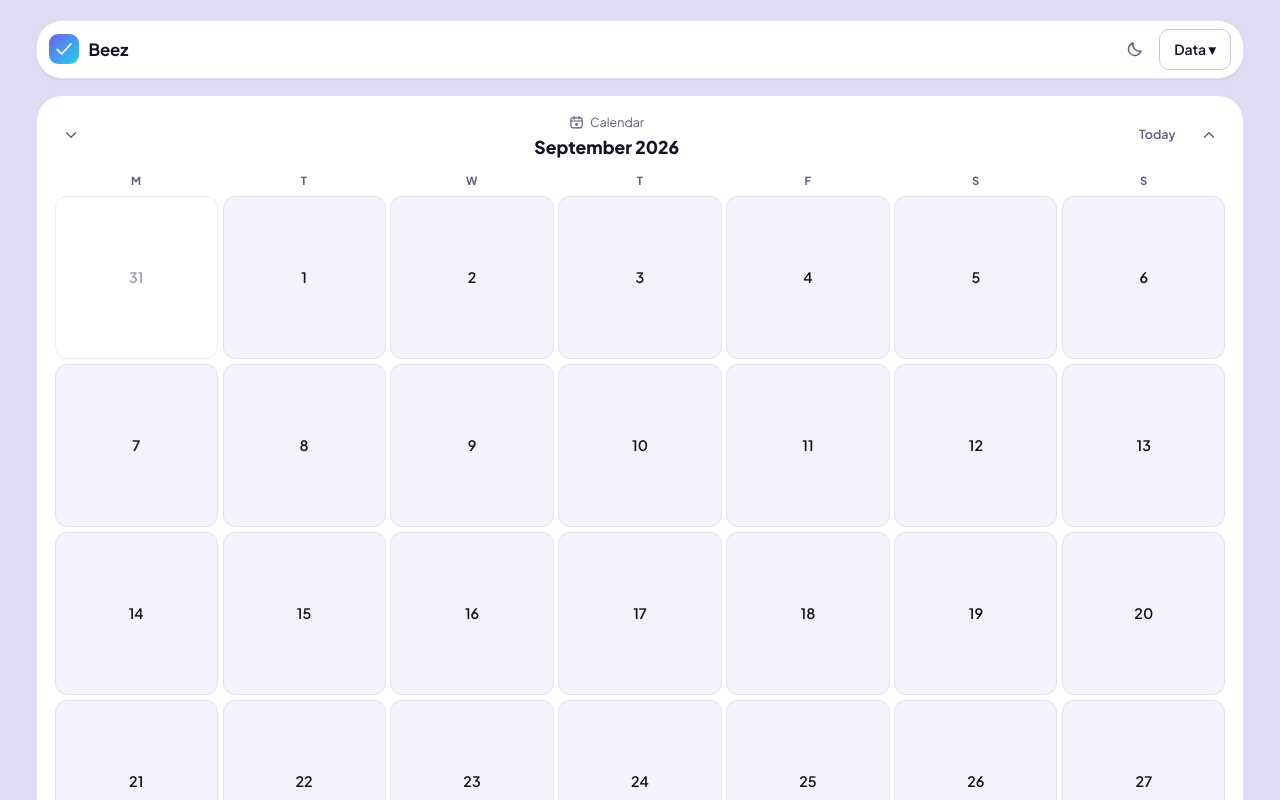
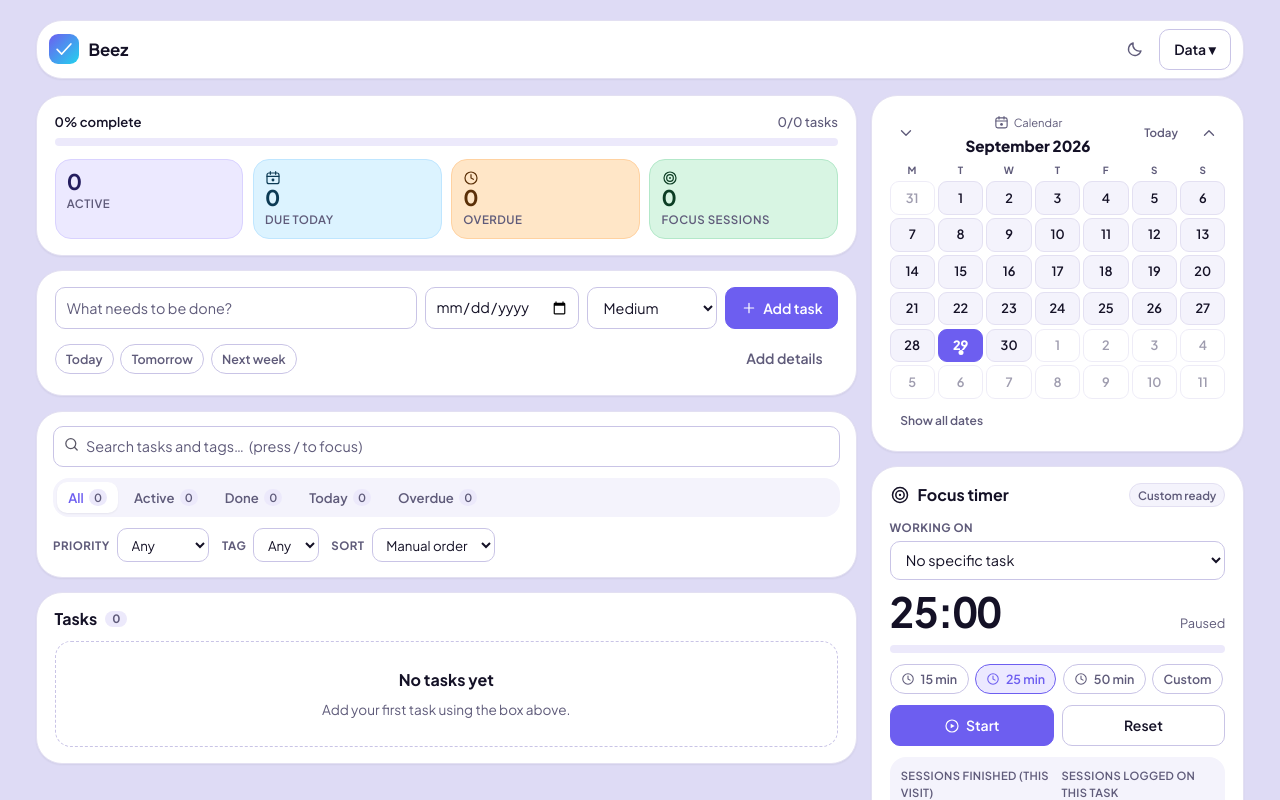
Before and after one commit to blessingowobi25-star/beez-todo, a React (Vite) app: page / in a window 1280 px wide. Shown: the top 800 px of the page. Built offline with nearby package versions, Linux system fonts and the light colour scheme.

Commit message:
Move calendar into the sidebar and size day cells by height

```diff
--- a/src/App.tsx
+++ b/src/App.tsx
@@ -113,19 +113,6 @@ export default function App() {
         onLoadSample={store.loadSampleData}
       />
 
-      <div className="app__mobile-pane" data-active={section === 'calendar'}>
-        <MonthCalendar
-          today={today}
-          selectedDate={calendarDate ?? today}
-          counts={dayCounts}
-          onSelectDate={(date) => {
-            setCalendarDate(date);
-            setSection('calendar');
-          }}
-          onShowAll={() => setCalendarDate(null)}
-        />
-      </div>
-
       <main className="app__main">
         <div className="app__column app__column--tasks" data-active={section === 'home' || section === 'calendar'}>
           <StatsBar
@@ -179,6 +166,21 @@ export default function App() {
         </div>
 
         <aside className="app__column app__column--side">
+          {/* The calendar lives in the sidebar: full-width it dominated the page,
+              because square cells scale with the container they sit in. */}
+          <div className="app__mobile-pane" data-active={section === 'calendar'}>
+            <MonthCalendar
+              today={today}
+              selectedDate={calendarDate ?? today}
+              counts={dayCounts}
+              onSelectDate={(date) => {
+                setCalendarDate(date);
+                setSection('calendar');
+              }}
+              onShowAll={() => setCalendarDate(null)}
+            />
+          </div>
+
           <div className="app__mobile-pane" data-active={section === 'focus'}>
             <FocusTimer
               tasks={state.tasks}
--- a/src/index.css
+++ b/src/index.css
@@ -543,17 +543,19 @@ textarea.input {
   gap: 0.5rem;
 }
 
+/* The sidebar is now a narrow rail: the calendar lives here, and a wider aside
+   gave the day cells more room to grow. */
 .app__main {
   display: grid;
-  grid-template-columns: minmax(0, 1.65fr) minmax(0, 1fr);
-  gap: 1rem;
+  grid-template-columns: minmax(0, 2.2fr) minmax(0, 1fr);
+  gap: 0.9rem;
   align-items: start;
 }
 
 .app__column {
   display: flex;
   flex-direction: column;
-  gap: 1rem;
+  gap: 0.9rem;
   min-width: 0;
 }
 
--- a/src/planner.css
+++ b/src/planner.css
@@ -16,8 +16,8 @@
   display: flex;
   align-items: center;
   justify-content: space-between;
-  gap: 0.6rem;
-  margin-bottom: 0.9rem;
+  gap: 0.4rem;
+  margin-bottom: 0.55rem;
 }
 
 .week__title {
@@ -25,56 +25,56 @@
 }
 
 .week__title h2 {
-  font-size: 1.1rem;
+  font-size: 0.95rem;
   font-weight: 800;
 }
 
 .week__eyebrow {
   display: inline-flex;
   align-items: center;
-  gap: 0.35rem;
-  font-size: 0.78rem;
+  gap: 0.3rem;
+  font-size: 0.7rem;
   color: var(--text-muted);
 }
 
 .week__grid-wrap {
   display: flex;
   flex-direction: column;
-  gap: 0.3rem;
+  gap: 0.2rem;
 }
 
 .week__weekdays,
 .week__grid {
   display: grid;
   grid-template-columns: repeat(7, minmax(0, 1fr));
-  gap: 0.3rem;
+  gap: 0.2rem;
 }
 
 .week__weekday {
   text-align: center;
-  font-size: 0.7rem;
+  font-size: 0.62rem;
   font-weight: 700;
-  letter-spacing: 0.04em;
+  letter-spacing: 0.03em;
   text-transform: uppercase;
   color: var(--text-muted);
-  padding-bottom: 0.15rem;
 }
 
-/* Square day cells: the old 7-day strip used wide rounded cards, which read as a
-   row of panels rather than a calendar. `aspect-ratio` keeps them square at any
-   container width. */
+/* Compact day cells, sized by HEIGHT not by width. The earlier
+   `aspect-ratio: 1 / 1` alone made each cell as tall as its column was wide, so
+   a full-width calendar became a wall of giant boxes. Pinning the height keeps
+   cells the same comfortable size in the sidebar or full width. */
 .week__cell {
   position: relative;
-  aspect-ratio: 1 / 1;
+  height: 2.1rem;
   display: flex;
   align-items: center;
   justify-content: center;
   border: 1px solid var(--border);
-  border-radius: 12px;
+  border-radius: 9px;
   background: var(--surface-2);
   color: var(--text);
   font-weight: 600;
-  font-size: 0.9rem;
+  font-size: 0.8rem;
   transition: background var(--transition), border-color var(--transition);
 }
 
@@ -126,23 +126,23 @@
 }
 
 .week__today-btn {
-  padding: 0.3rem 0.7rem;
-  font-size: 0.78rem;
+  padding: 0.25rem 0.55rem;
+  font-size: 0.72rem;
 }
 
 .week__badge {
   position: absolute;
-  top: 3px;
-  right: 4px;
-  min-width: 16px;
-  height: 16px;
-  padding: 0 4px;
+  top: 1px;
+  right: 2px;
+  min-width: 14px;
+  height: 14px;
+  padding: 0 3px;
   border-radius: 999px;
   background: #6d5ef0;
   color: #fff;
-  font-size: 0.62rem;
+  font-size: 0.58rem;
   font-weight: 800;
-  line-height: 16px;
+  line-height: 14px;
   text-align: center;
 }
 
@@ -152,8 +152,10 @@
 }
 
 .week__all {
-  margin-top: 0.7rem;
+  margin-top: 0.5rem;
   align-self: center;
+  padding: 0.25rem 0.6rem;
+  font-size: 0.75rem;
 }
 
 
```
